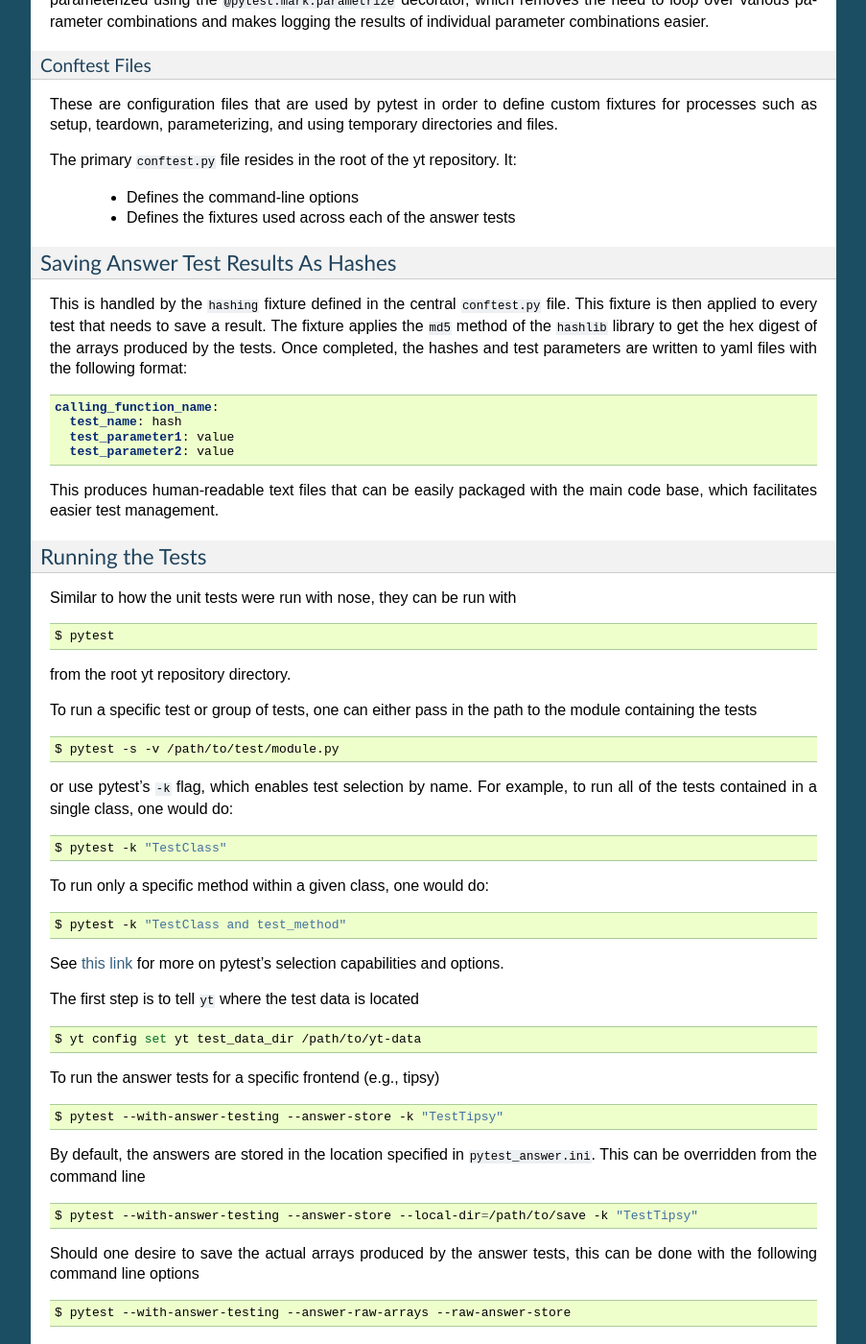
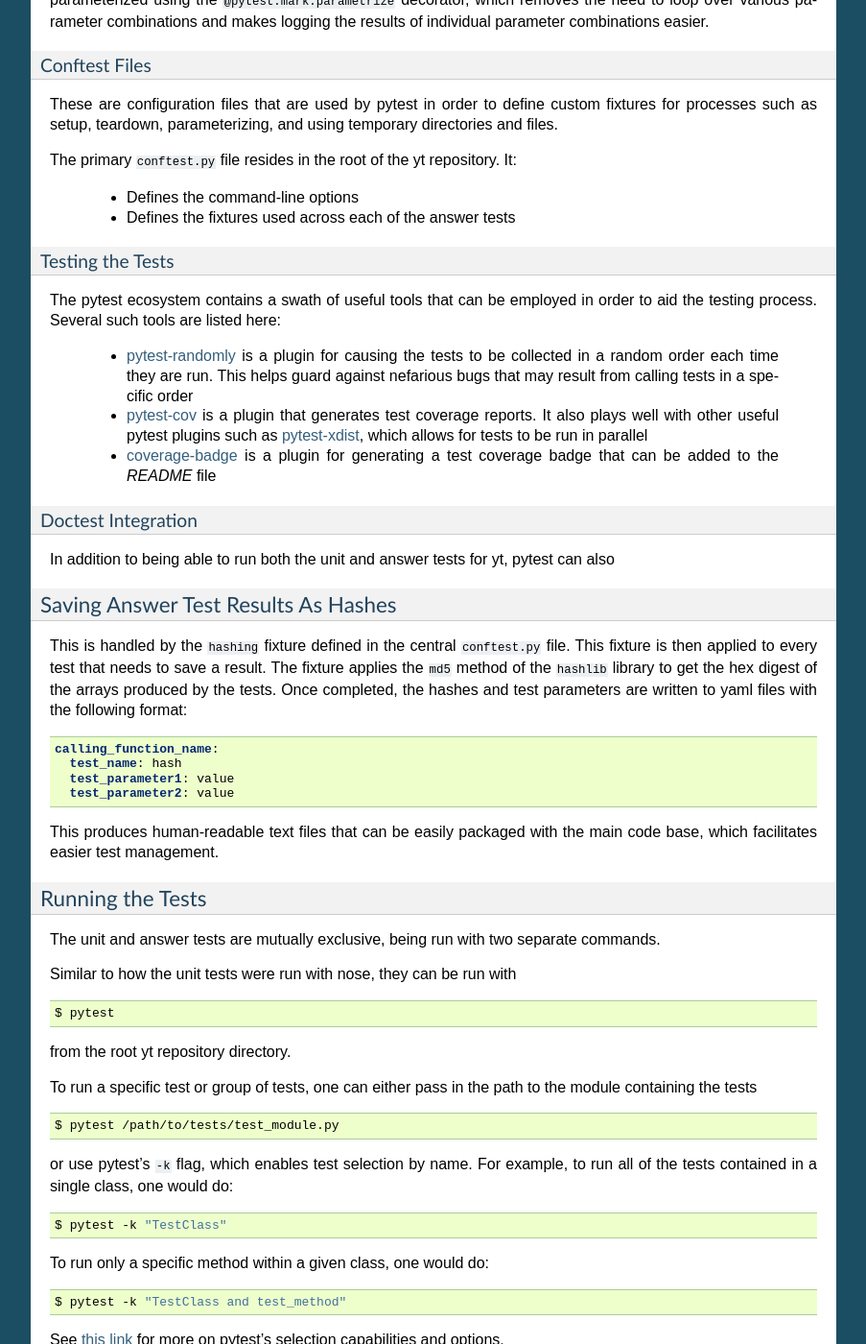
Before and after one commit to yt-project/ytep, a Sphinx documentation site: the page built from source/YTEPs/YTEP-0036.rst, in a window 1280 px wide and 1400 px high, scrolled down 2046 px. Shown: the whole window at 96% size, without its empty margins (198-1101 px from the left). Built offline with Sphinx 7.4.7, drawn with Linux system fonts in a browser that asks for light colours; formulas are drawn with MathJax 3; some of the changed text lies outside the part shown.

Commit message:
Addresses review comments.

```diff
--- a/source/YTEPs/YTEP-0036.rst
+++ b/source/YTEPs/YTEP-0036.rst
@@ -105,6 +105,20 @@ The primary ``conftest.py`` file resides in the root of the yt repository. It:
     * Defines the command-line options
     * Defines the fixtures used across each of the answer tests
 
+Testing the Tests
+>>>>>>>>>>>>>>>>>
+
+The pytest ecosystem contains a swath of useful tools that can be employed in order to aid the testing process. Several such tools are listed here:
+
+    * `pytest-randomly <https://github.com/pytest-dev/pytest-randomly>`_ is a plugin for causing the tests to be collected in a random order each time they are run. This helps guard against nefarious bugs that may result from calling tests in a specific order
+    * `pytest-cov <https://pypi.org/project/pytest-cov/>`_ is a plugin that generates test coverage reports. It also plays well with other useful pytest plugins such as `pytest-xdist <https://pypi.org/project/pytest-xdist/>`_, which allows for tests to be run in parallel
+    * `coverage-badge <https://pypi.org/project/coverage-badge/>`_ is a plugin for generating a test coverage badge that can be added to the `README` file
+
+Doctest Integration
+>>>>>>>>>>>>>>>>>>>
+
+In addition to being able to run both the unit and answer tests for yt, pytest can also
+
 Saving Answer Test Results As Hashes
 ^^^^^^^^^^^^^^^^^^^^^^^^^^^^^^^^^^^^
 
@@ -122,6 +136,8 @@ This produces human-readable text files that can be easily packaged with the mai
 Running the Tests
 ^^^^^^^^^^^^^^^^^
 
+The unit and answer tests are mutually exclusive, being run with two separate commands.
+
 Unit Tests
 """"""""""
 
@@ -137,7 +153,7 @@ To run a specific test or group of tests, one can either pass in the path to the
 
 .. code-block:: bash
 
-  $ pytest -s -v /path/to/test/module.py
+  $ pytest /path/to/tests/test_module.py
 
 or use pytest's ``-k`` flag, which enables test selection by name. For example, to run all of the tests contained in a single class, one would do:
 
@@ -195,18 +211,19 @@ Within the file containing the answer tests, one should define a new class that
     param1List = [value1, value2]
     param2List = [value1, value2]
 
+
     @pytest.mark.answer_test
     class TestNewFrontend:
         answer_file = None
         saved_hashes = None
 
-        @pytest.mark.usefixtures('hashing')
+        @pytest.mark.usefixtures("hashing")
         @pytest.mark.parametrize("ds", dsList, indirect=True)
         @pytest.mark.parametrize("param1", param1List, indirect=True)
         @pytest.mark.parametrize("param2", param2List, indirect=True)
         def test_method1(self, ds, param1, param2):
-          test_result = some_answer_test(ds, param1, param2)
-          self.hashes.update({'some_answer_test' : test_result})
+            test_result = some_answer_test(ds, param1, param2)
+            self.hashes.update({"some_answer_test": test_result})
 
 If desired, test parameterization can be handled in a ``conftest.py`` file that lives in the new frontend's ``tests`` directory. See the pytest `documentation <https://docs.pytest.org/en/stable/>`_ for more.
 
```
